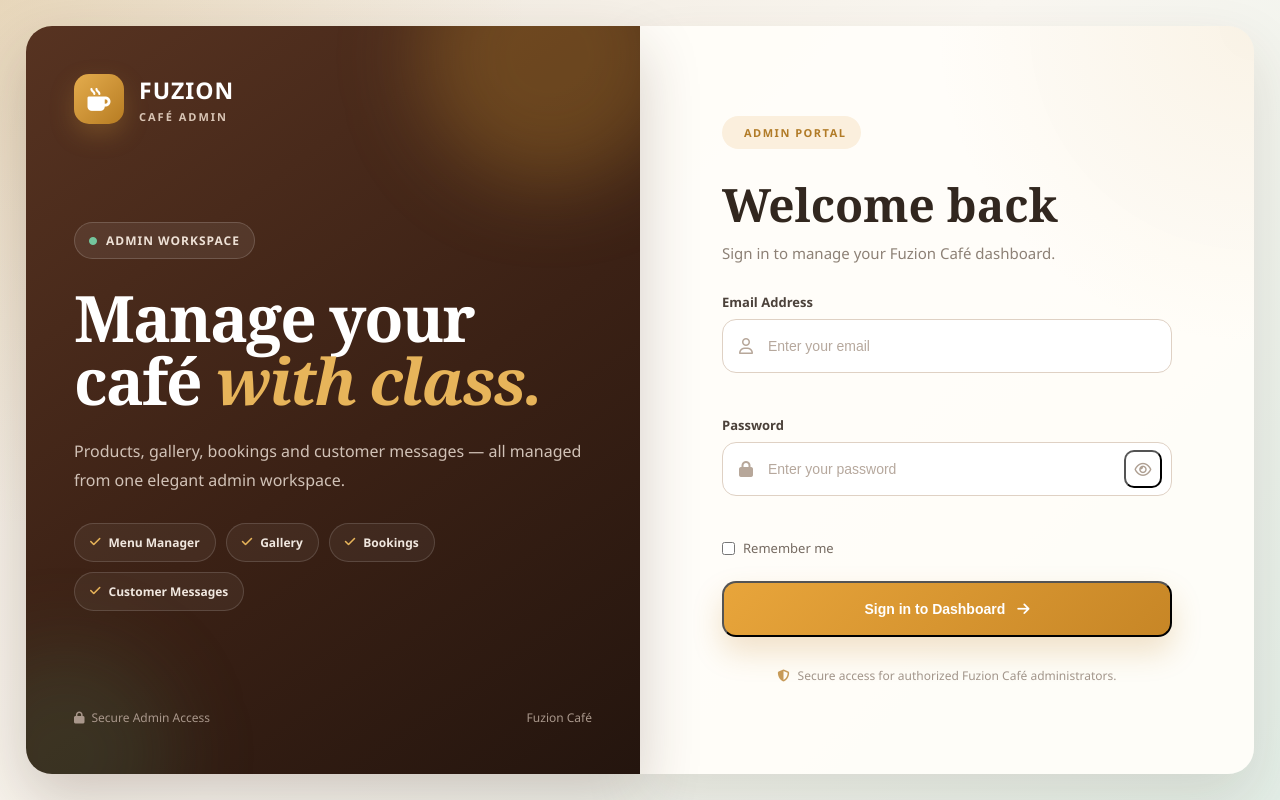
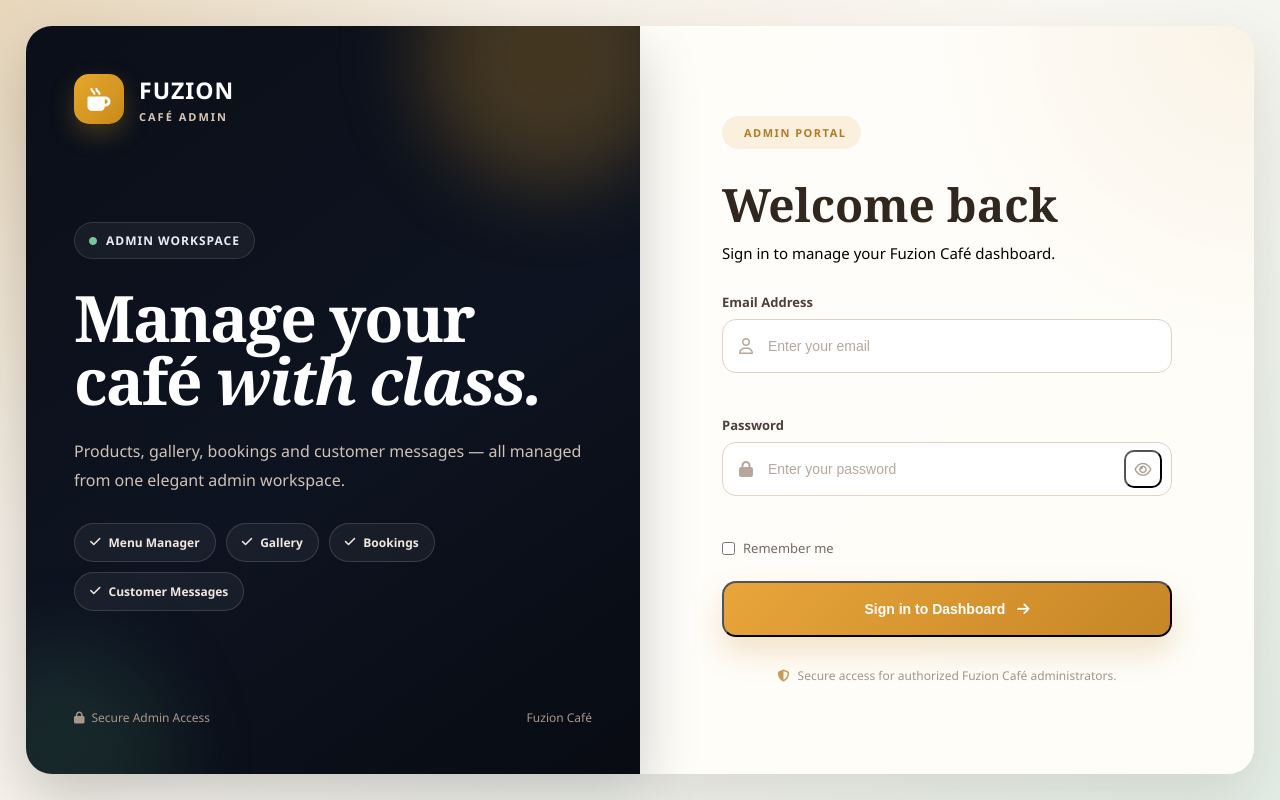
Before and after one commit to RamilaKhatri/Fuzion_backend, a website: page public/login.html in a window 1280 px wide. Drawn offline with Linux system fonts and the light colour scheme; some icons are missing.

Commit message:
Update gallery, login and admin styling

```diff
--- a/public/login.css
+++ b/public/login.css
@@ -9,16 +9,16 @@
     box-sizing: border-box;
 }
 
+
 :root {
-    --brown: #5e321d;
-    --brown-dark: #351b10;
-    --gold: #c99535;
-    --gold-light: #e7b45a;
-    --cream: #f7f0e7;
-    --cream-light: #fffdf9;
-    --text: #30251f;
-    --muted: #8d8176;
-    --danger: #b42318;
+    --admin-dark: #0b0f19;
+    --admin-dark-2: #121827;
+    --admin-gold: #e6a72c;
+    --admin-gold-dark: #c98a1c;
+    --admin-light: #f7f3ed;
+    --admin-white: #ffffff;
+    --admin-text: #2d211b;
+    --admin-muted: #777777;
 }
 
 body {
@@ -57,7 +57,6 @@ body {
 /* =====================================================
    LEFT PANEL
 ===================================================== */
-
 .login-brand {
     position: relative;
     overflow: hidden;
@@ -70,20 +69,20 @@ body {
     flex-direction: column;
     justify-content: space-between;
 
-    color: #fff;
+    color: #ffffff;
 
     background:
         linear-gradient(
             145deg,
-            #573321 0%,
-            #3b2115 55%,
-            #24150e 100%
+            #0b0f19 0%,
+            #0d1320 55%,
+            #080b12 100%
         );
 
     border-radius: 26px 0 0 26px;
 
     box-shadow:
-        0 25px 60px rgba(63, 36, 21, 0.22);
+        0 25px 60px rgba(0, 0, 0, 0.20);
 }
 
 /* =====================================================
@@ -144,16 +143,16 @@ body {
     background:
         linear-gradient(
             135deg,
-            #e4ac4d,
-            #b77c22
+            #e6a72c,
+            #c98a1c
         );
 
-    color: #fff;
+    color: #ffffff;
 
     font-size: 23px;
 
     box-shadow:
-        0 10px 24px rgba(210, 157, 58, 0.25);
+        0 10px 24px rgba(230, 167, 44, 0.25);
 }
 
 .brand-top h2 {
@@ -184,7 +183,6 @@ body {
 
     max-width: 600px;
 }
-
 .brand-badge {
     display: inline-flex;
     align-items: center;
@@ -192,18 +190,23 @@ body {
 
     padding: 9px 14px;
 
-    border: 1px solid rgba(255, 255, 255, 0.16);
+    border: 1px solid rgba(255, 255, 255, 0.12);
 
     border-radius: 30px;
 
-    background: rgba(255, 255, 255, 0.07);
+    background: rgba(255, 255, 255, 0.05);
 
-    color: #eee1d6;
+    color: #e9edf4;
 
     font-size: 12px;
     font-weight: 700;
 
     letter-spacing: 1px;
+}
+
+.brand-badge i {
+    color: #e6a72c;
+    font-size: 8px;
 }
 
 .brand-badge i {
@@ -224,6 +227,13 @@ body {
     line-height: 0.98;
 
     letter-spacing: -2px;
+
+    color: #ffffff;
+}
+
+.brand-content h1 span {
+    color: #e6a72c;
+    font-style: italic;
 }
 
 .brand-content h1 span {
```
